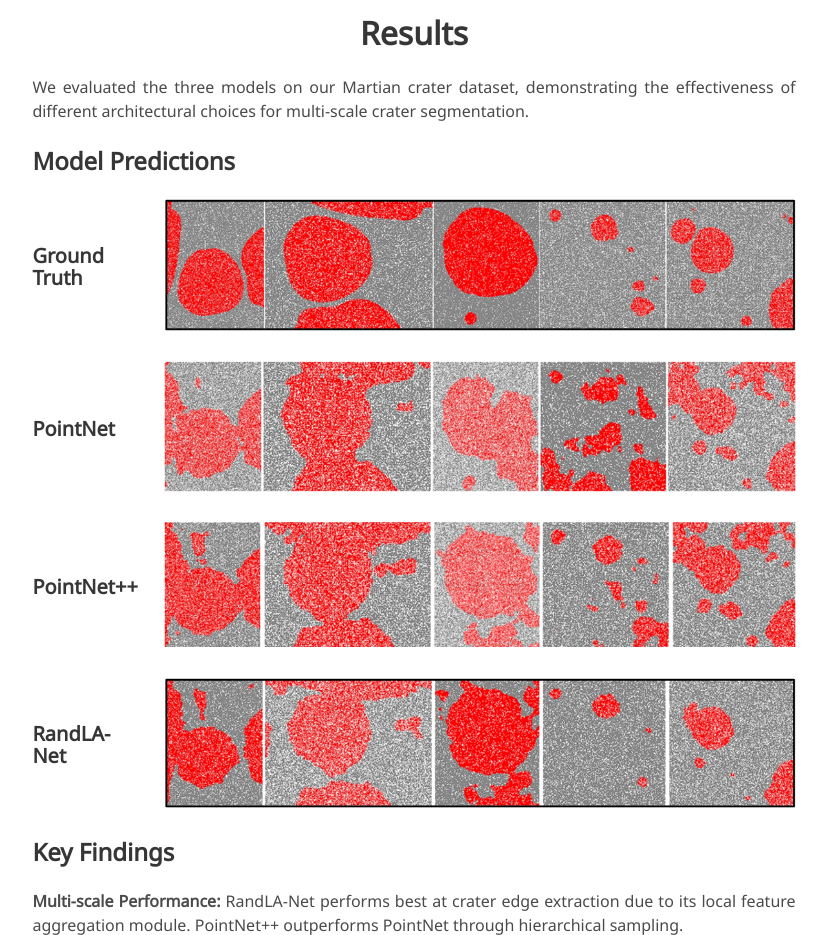
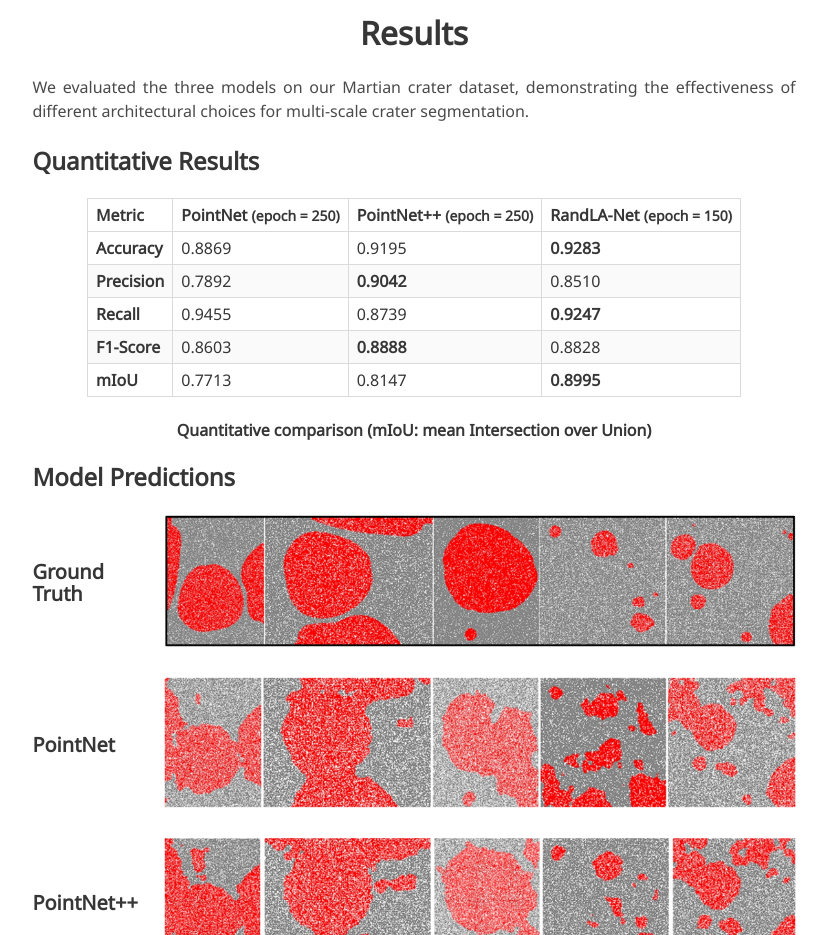
Before and after one commit to Chenwei616/cs566project, a plain HTML site: page index.html in a window 1280 px wide. Shown: the part 4252-5187 px from the top of the page, without its empty margins (226-1053 px from the left). Drawn offline with nearby package versions, Linux system fonts and the light colour scheme; some icons are missing; a web font is replaced by a local one.

Commit message:
add quantitative results

```diff
--- a/index.html
+++ b/index.html
@@ -319,6 +319,58 @@
         </div>
       </div>
 
+      <!-- Metrics Table -->
+      <div class="columns is-centered">
+        <div class="column is-four-fifths">
+          <h3 class="title is-4">Quantitative Results</h3>
+          <div class="table-container" style="display: flex; justify-content: center;">
+            <table class="table is-bordered is-striped is-narrow is-hoverable">
+              <thead>
+                <tr>
+                  <th>Metric</th>
+                  <th>PointNet <small>(epoch = 250)</small></th>
+                  <th>PointNet++ <small>(epoch = 250)</small></th>
+                  <th>RandLA-Net <small>(epoch = 150)</small></th>
+                </tr>
+              </thead>
+              <tbody>
+                <tr>
+                  <td><strong>Accuracy</strong></td>
+                  <td>0.8869</td>
+                  <td>0.9195</td>
+                  <td><b>0.9283</b></td>
+                </tr>
+                <tr>
+                  <td><strong>Precision</strong></td>
+                  <td>0.7892</td>
+                  <td><b>0.9042</b></td>
+                  <td>0.8510</td>
+                </tr>
+                <tr>
+                  <td><strong>Recall</strong></td>
+                  <td>0.9455</td>
+                  <td>0.8739</td>
+                  <td><b>0.9247</b></td>
+                </tr>
+                <tr>
+                  <td><strong>F1-Score</strong></td>
+                  <td>0.8603</td>
+                  <td><b>0.8888</b></td>
+                  <td>0.8828</td>
+                </tr>
+                <tr>
+                  <td><strong>mIoU</strong></td>
+                  <td>0.7713</td>
+                  <td>0.8147</td>
+                  <td><b>0.8995</b></td>
+                </tr>
+              </tbody>
+            </table>
+          </div>
+          <div class="title is-6 has-text-centered" style="margin-top: 1rem;">Quantitative comparison (mIoU: mean Intersection over Union)</div>
+        </div>
+      </div>
+
       <!-- Model Results -->
       <div class="columns is-centered">
         <div class="column is-four-fifths">
```
